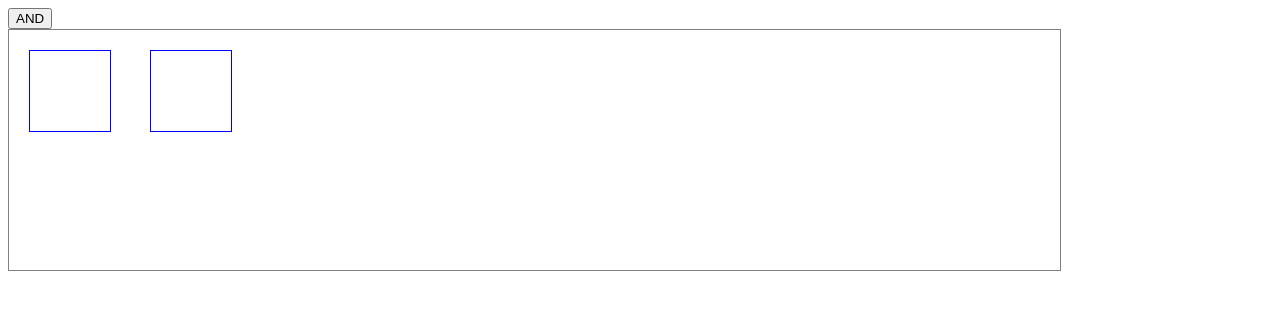
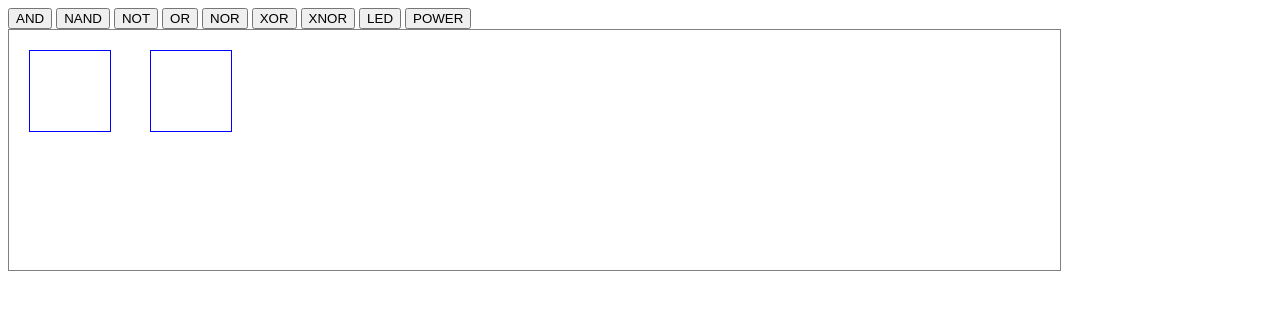
Before and after one commit to ivanbarreto/ivanbarreto.github.io, a Jekyll site: the page index.html, which Jekyll copies as it is, in a window 1280 px wide. Shown: the top 310 px of the page. Built offline with Jekyll 4.4.1, drawn with Linux system fonts in a browser that asks for light colours; nearby versions of some CDN libraries; comment, search, counter and statistics services are not loaded; part of the change alters nothing that is shown.

Commit message:
vamos
op

```diff
--- a/index.html
+++ b/index.html
@@ -28,7 +28,15 @@
 </head>
 <body>
 
-    <button onclick="port('and')">AND</button>
+    <button onclick="select('and')">AND</button>
+    <button onclick="select('nand')">NAND</button>
+    <button onclick="select('not')">NOT</button>
+    <button onclick="select('or')">OR</button>
+    <button onclick="select('nor')">NOR</button>
+    <button onclick="select('xor')">XOR</button>
+    <button onclick="select('xnor')">XNOR</button>
+    <button onclick="select('led')">LED</button>
+    <button onclick="select('power')">POWER</button>
     <div id="diagramContainer">
         <div id="rubberband" style="border:1px solid green;display:none;"></div>
 
@@ -47,7 +55,6 @@
         var rubberbandDrawingActive = false;
         var selection = 'and';
         var diagram = $('#diagramContainer');
-        var increasingnumber = 0;
         var tempnum = 0;
         var firstInstance = jsPlumb.getInstance();
         var commonsource = {
@@ -60,11 +67,108 @@
             isTarget:true,
             connector: ["Straight"]
             };
+        var elements = {}
+            elements.and = 0;
+            elements.nand = 0;
+            elements.not = 0;
+            elements.or = 0;
+            elements.nor = 0;
+            elements.xor = 0;
+            elements.xnor = 0;
+            elements.led = 0;
+            elements.power = 0;
+
+        function select(a){
+            selection = a;
+            alert(selection);
+        }
 
         function generatedid(){
-            increasingnumber = increasingnumber+1;
-            tempnum = increasingnumber -1;
+            var tempnum = 0;
+            switch(selection) {
+                case 'and':
+                alert(elements.and);
+                elements.and = elements.and+1;
+                alert(elements.and);
+                tempnum = elements.and-1;
+                break;
+                case 'nand':
+                elements.nand = elements.nand+1;
+                tempnum = elements.nand-1;
+                break;
+                case 'not':
+                elements.not = elements.not+1;
+                tempnum = elements.not-1;
+                break;
+                case 'or':
+                elements.or = elements.or+1;
+                tempnum = elements.or-1;
+                break;
+                case 'nor':
+                elements.nor = elements.nor+1;
+                tempnum = elements.nor-1;
+                break;
+                case 'xor':
+                elements.xor = elements.xor+1;
+                tempnum = elements.xor-1;
+                break;
+                case 'xnor':
+                elements.xnor = elements.xnor+1;
+                tempnum = elements.xnor-1;
+                break;
+                case 'led':
+                elements.led = elements.led+1;
+                tempnum = elements.led-1;
+                break;
+                case 'power':
+                elements.power = elements.power+1;
+                tempnum = elements.power-1;
+                break;
+                }
             return (tempnum).toString();
+        }
+
+
+        function createelement(){
+            var parentOffset = diagram.parent().offset();
+           //or $(this).offset(); if you really just want the current element's offset
+            var relX = event.pageX; //- parentOffset.left;
+            var relY = event.pageY; //- parentOffset.top;
+            var id = selection+generatedid();
+            var port = '<div id="'+id+'" class="'+selection+'"></div>';
+                diagram.append(port).css({
+                left: relX,
+                top: relY
+            });
+            jsPlumb.draggable($("#"+id));
+            if(selection == 'and' ||
+                selection == 'nand' ||
+                selection == 'or' ||
+                selection == 'nor' ||
+                selection == 'xor' ||
+                selection == 'xnor'){
+                jsPlumb.addEndpoint($("#"+id), {
+                    anchors:["Right"]
+                }, commonsource);
+                jsPlumb.addEndpoint($("#"+id), {
+                    anchors:["BottomLeft"]
+                }, commontarget);
+
+                jsPlumb.addEndpoint($("#"+id), {
+                    anchors:["TopLeft"]
+                }, commontarget);
+            }
+            else if(selection == 'led'){
+                jsPlumb.addEndpoint($("#"+id), {
+                anchors:["Left"]
+                }, commontarget);
+            }
+            else if(selection == 'power'){
+                jsPlumb.addEndpoint($("#"+id), {
+                    anchors:["Right"]
+                }, commonsource);
+            }
+
         }
 
         function diagramContainer_MouseDown(event) {
```
